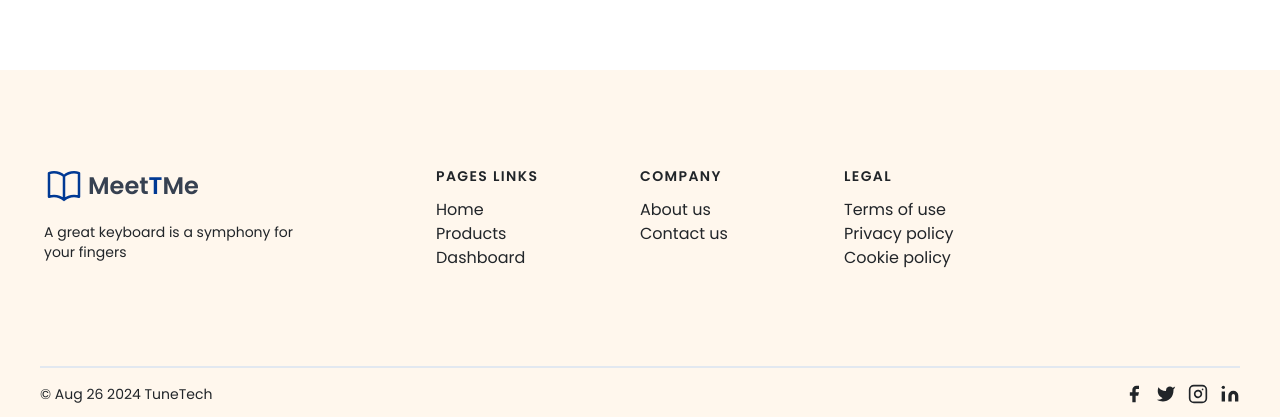
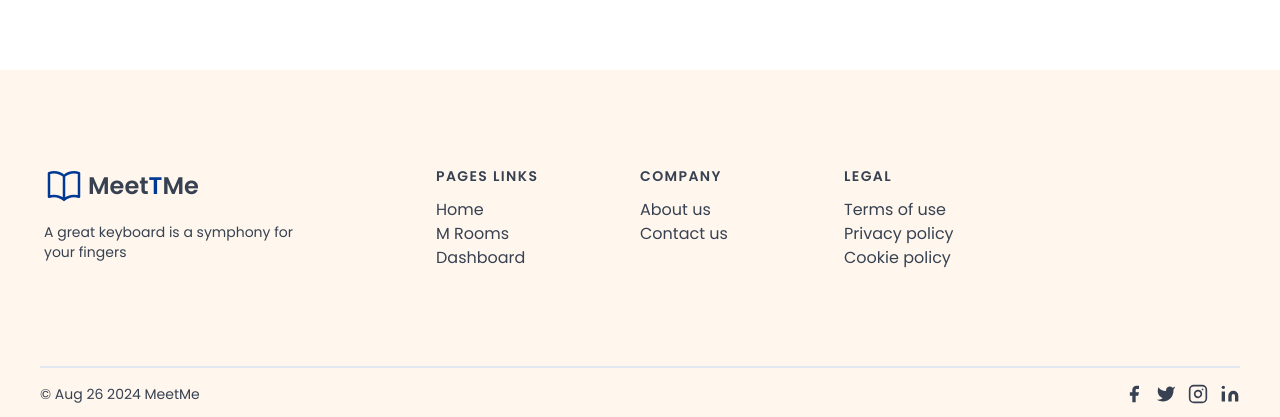
Before and after one commit to aburaihan8715/asgmt5_meeting_room_booking_client, a React (Vite) app: page / in a window 1280 px wide. Shown: the part 4080-4497 px from the top of the page. Built offline with nearby package versions, Linux system fonts and the light colour scheme.

Commit message:
footer done

```diff
--- a/src/components/layouts/Footer.tsx
+++ b/src/components/layouts/Footer.tsx
@@ -9,18 +9,19 @@ import { Link } from 'react-router-dom';
 const date = new Date().toDateString().slice(4);
 
 const Footer = () => {
+  const role = 'user';
   return (
-    <footer className="text-[#212529] bg-orange-50 md:px-10 px-1">
+    <footer className="text-gray-700 bg-orange-50 md:px-10 px-1">
       <div className="flex flex-col flex-wrap gap-10 p-1 py-24 mx-auto border-b-2 md:items-center lg:items-start md:flex-row md:flex-nowrap">
         {/* BRAND LOGO */}
         <div className="flex-shrink-0 w-full mx-auto text-center md:w-64 md:mx-0 md:text-left">
           <Link
             to="/"
-            className="flex items-center justify-center font-medium text-[#212529] title-font md:justify-start"
+            className="flex items-center justify-center font-medium text-gray-700 title-font md:justify-start"
           >
             <BrandLogo />
           </Link>
-          <p className="mt-4 text-wrap text-sm text-[#212529]">
+          <p className="mt-4 text-wrap text-sm text-gray-700">
             A great keyboard is a symphony for your fingers
           </p>
         </div>
@@ -28,30 +29,30 @@ const Footer = () => {
         <div className="flex flex-wrap flex-grow mt-10 -mb-10 text-center md:pl-20 md:mt-0 md:text-left">
           {/* PAGES LINKS */}
           <div className="w-full px-4 lg:w-1/4 md:w-1/2">
-            <h2 className="mb-3 text-sm font-semibold tracking-widest text-[#212529] title-font">
+            <h2 className="mb-3 text-sm font-semibold tracking-widest text-gray-700 title-font">
               PAGES LINKS
             </h2>
             <nav className="mb-10 list-none">
               <li>
                 <Link
                   to="/"
-                  className="text-[#212529] hover:text-gray-800 hover:underline hover:scale-105 transition-transform duration-150"
+                  className="text-gray-700 hover:text-gray-800 hover:underline hover:scale-105 transition-transform duration-150"
                 >
                   Home
                 </Link>
               </li>
               <li>
                 <Link
-                  to="/products"
-                  className="text-[#212529] hover:text-gray-800 hover:underline hover:scale-105 transition-transform duration-150"
+                  to="/meeting-rooms"
+                  className="text-gray-700 hover:text-gray-800 hover:underline hover:scale-105 transition-transform duration-150"
                 >
-                  Products
+                  M Rooms
                 </Link>
               </li>
               <li>
                 <Link
-                  to="/dashboard"
-                  className="text-[#212529] hover:text-gray-800 hover:underline hover:scale-105 transition-transform duration-150"
+                  to={`/dashboard/${role}`}
+                  className="text-gray-700 hover:text-gray-800 hover:underline hover:scale-105 transition-transform duration-150"
                 >
                   Dashboard
                 </Link>
@@ -61,14 +62,14 @@ const Footer = () => {
 
           {/* COMPANY */}
           <div className="w-full px-4 lg:w-1/4 md:w-1/2">
-            <h2 className="mb-3 text-sm font-semibold tracking-widest text-[#212529] title-font">
+            <h2 className="mb-3 text-sm font-semibold tracking-widest text-gray-700 title-font">
               COMPANY
             </h2>
             <nav className="mb-10 list-none">
               <li>
                 <Link
                   to="/about"
-                  className="text-[#212529] hover:text-gray-800 hover:underline hover:scale-105 transition-transform duration-150"
+                  className="text-gray-700 hover:text-gray-800 hover:underline hover:scale-105 transition-transform duration-150"
                 >
                   About us
                 </Link>
@@ -76,7 +77,7 @@ const Footer = () => {
               <li>
                 <Link
                   to="/contact"
-                  className="text-[#212529] hover:text-gray-800 hover:underline hover:scale-105 transition-transform duration-150"
+                  className="text-gray-700 hover:text-gray-800 hover:underline hover:scale-105 transition-transform duration-150"
                 >
                   Contact us
                 </Link>
@@ -86,22 +87,22 @@ const Footer = () => {
 
           {/* LEGAL */}
           <div className="w-full px-4 lg:w-1/4 md:w-1/2">
-            <h2 className="mb-3 text-sm font-semibold tracking-widest text-[#212529] title-font">
+            <h2 className="mb-3 text-sm font-semibold tracking-widest text-gray-700 title-font">
               LEGAL
             </h2>
             <nav className="mb-10 list-none">
               <li>
-                <a className="text-[#212529] hover:text-gray-800">
+                <a className="text-gray-700 hover:text-gray-800">
                   Terms of use
                 </a>
               </li>
               <li>
-                <a className="text-[#212529] hover:text-gray-800">
+                <a className="text-gray-700 hover:text-gray-800">
                   Privacy policy
                 </a>
               </li>
               <li>
-                <a className="text-[#212529] hover:text-gray-800">
+                <a className="text-gray-700 hover:text-gray-800">
                   Cookie policy
                 </a>
               </li>
@@ -109,10 +110,11 @@ const Footer = () => {
           </div>
         </div>
       </div>
+
       <div className="">
         <div className="flex flex-col flex-wrap py-4 mx-auto sm:flex-row">
-          <p className="text-sm text-center text-[#212529] sm:text-left">
-            &copy; {date} TuneTech
+          <p className="text-sm text-center text-gray-700 sm:text-left">
+            &copy; {date} MeetMe
           </p>
 
           {/* SOCIAL LINKS */}
@@ -121,7 +123,7 @@ const Footer = () => {
               href="https://www.facebook.com/yourpage"
               target="_blank"
               rel="noopener noreferrer"
-              className="ml-3 text-[#212529]"
+              className="ml-3 text-gray-700"
             >
               <FacebookIcon />
             </a>
@@ -129,7 +131,7 @@ const Footer = () => {
               href="https://www.twitter.com/yourhandle"
               target="_blank"
               rel="noopener noreferrer"
-              className="ml-3 text-[#212529]"
+              className="ml-3 text-gray-700"
             >
               <TwitterIcon />
             </a>
@@ -137,7 +139,7 @@ const Footer = () => {
               href="https://www.instagram.com/yourhandle"
               target="_blank"
               rel="noopener noreferrer"
-              className="ml-3 text-[#212529]"
+              className="ml-3 text-gray-700"
             >
               <InstagramIcon />
             </a>
@@ -145,7 +147,7 @@ const Footer = () => {
               href="https://www.linkedin.com/in/yourprofile"
               target="_blank"
               rel="noopener noreferrer"
-              className="ml-3 text-[#212529]"
+              className="ml-3 text-gray-700"
             >
               <LinkedinIcon />
             </a>
--- a/src/components/ui/ActiveLink.tsx
+++ b/src/components/ui/ActiveLink.tsx
@@ -1,16 +1,23 @@
 import { NavLink } from 'react-router-dom';
+import { useState } from 'react';
 
 const ActiveLink = (props: any) => {
+  const [isHovered, setIsHovered] = useState(false);
+
   return (
     <NavLink
       {...props}
       style={({ isActive }) => {
         return {
-          borderBottom: isActive
-            ? '2px solid #003B95'
-            : '2px solid transparent',
+          borderBottom:
+            isActive || isHovered
+              ? '2px solid #003B95'
+              : '2px solid transparent',
+          transition: 'border-bottom 0.1s ease-in-out',
         };
       }}
+      onMouseEnter={() => setIsHovered(true)}
+      onMouseLeave={() => setIsHovered(false)}
     >
       {props.children}
     </NavLink>
```
